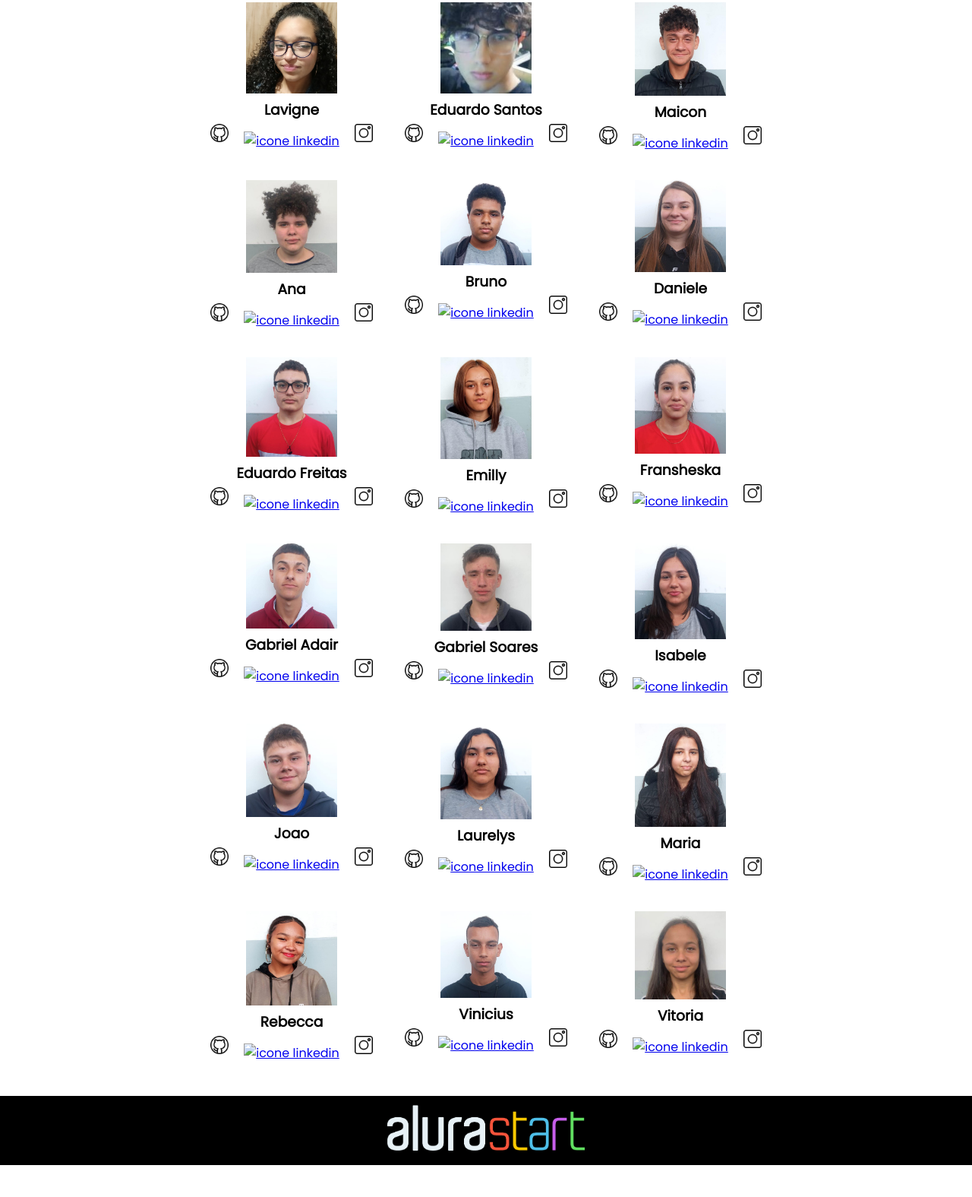
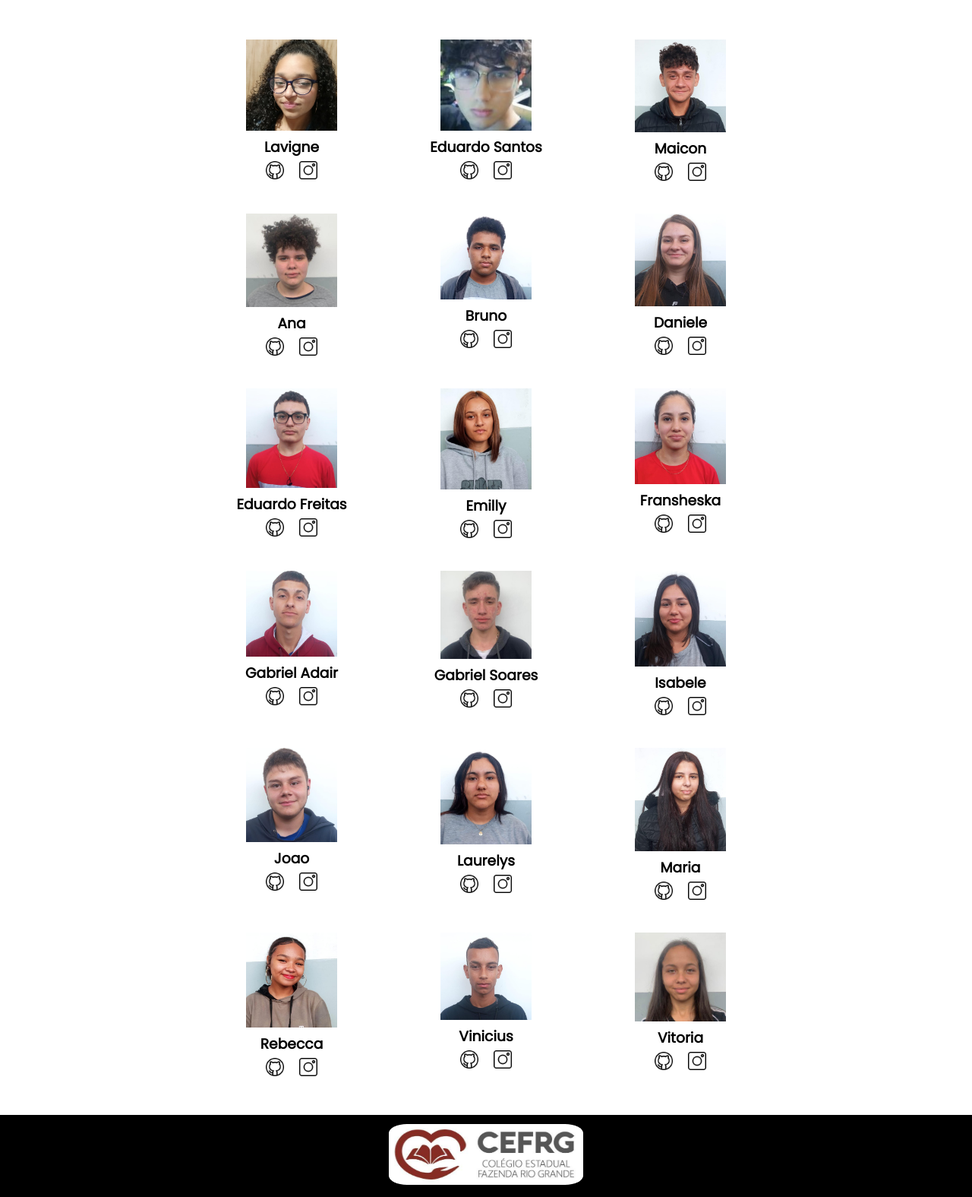
Before and after one commit to LavigneLucindo/Site-2A, a plain HTML site: page index.html in a window 1280 px wide. Shown: the part 647-2222 px from the top of the page at 76% size. Before the commit the page ends 2180 px from the top, so only its background shows below. Drawn offline with Linux system fonts and the light colour scheme.

Commit message:
Add files via upload

```diff
--- a/index.html
+++ b/index.html
@@ -5,7 +5,7 @@
     <meta charset="UTF-8">
     <meta http-equiv="X-UA-Compatible" content="IE=edge">
     <meta name="viewport" content="width=device-width, initial-scale=1.0">
-    <title>Equipe Alura Start</title>
+    <title>Site da turma 2°A FRG</title>
     <link rel="stylesheet" href="style.css">
     <link rel="preconnect" href="https://fonts.googleapis.com">
     <link rel="preconnect" href="https://fonts.gstatic.com" crossorigin>
@@ -14,10 +14,11 @@
 
 <body>
     <header class="cabecalho">
-        <img class="cabecalho-imagem" src="alurastart logo.png" alt="logo da alura start">
+        <img class="cabecalho-imagem" src="logo escola.jpg" alt="logo escola">
         <ul class="cabecalho-lista">
             <li class="cabecalho-lista-item"><a href="#escola">Escola</a></li>
             <li class="cabecalho-lista-item"><a href="#estudante">Estudante</a></li>
+            <li class="cabecalho-lista-item"><a href="#equipe-pedagogica">Equipe pedagógica</a></li>
         </ul>
     </header>
     <section id="escola">
@@ -40,8 +41,6 @@
                 <h3 class="estudante-nome">Lavigne</h3>
                 <a href="https://github.com/LavigneLucindo"><img class="estudante-icone" src="github.png"
                         alt="icone github"></a>
-                <a href="https://linkedin.com"><img class="estudante-icone" src="linkedin.png"
-                        alt="icone linkedin"></a>
                 <a href="https://instagram.com"><img class="estudante-icone" src="instagram.png"
                         alt="icone instagram"></a>
             </div>
@@ -50,8 +49,6 @@
                 <h3 class="estudante-nome">Eduardo Santos</h3>
                 <a href="https://github.com/edu231232"><img class="estudante-icone" src="github.png"
                         alt="icone github"></a>
-                <a href="https://www.linkedin.com/in/gabriela-marcomini-de-lima/"><img class="estudante-icone"
-                        src="linkedin.png" alt="icone linkedin"></a>
                 <a href="https://www.instagram.com/dusantosxz/"><img class="estudante-icone" src="instagram.png"
                         alt="icone instagram"></a>
             </div>
@@ -60,8 +57,6 @@
                 <h3 class="estudante-nome">Maicon</h3>
                 <a href="https://github.com"><img class="estudante-icone" src="github.png"
                         alt="icone github"></a>
-                <a href="https://www.linkedin.com"><img class="estudante-icone"
-                        src="linkedin.png" alt="icone linkedin"></a>
                 <a href="https://www.instagram.com"><img class="estudante-icone" src="instagram.png"
                         alt="icone instagram"></a>
             </div>
@@ -72,8 +67,6 @@
                 <h3 class="estudante-nome">Ana</h3>
                 <a href="https://github.com"><img class="estudante-icone" src="github.png"
                         alt="icone github"></a>
-                <a href="https://www.linkedin.com"><img class="estudante-icone" src="linkedin.png"
-                        alt="icone linkedin"></a>
                 <a href="https://www.instagram.com"><img class="estudante-icone" src="instagram.png"
                         alt="icone instagram"></a>
             </div>
@@ -82,8 +75,6 @@
                 <h3 class="estudante-nome">Bruno</h3>
                 <a href="https://github.com"><img class="estudante-icone" src="github.png"
                         alt="icone github"></a>
-                <a href="https://www.linkedin.com"><img class="estudante-icone" src="linkedin.png"
-                        alt="icone linkedin"></a>
                 <a href="https://www.instagram.com"><img class="estudante-icone" src="instagram.png"
                         alt="icone instagram"></a>
             </div>
@@ -92,9 +83,7 @@
                 <h3 class="estudante-nome">Daniele</h3>
                 <a href="https://github.com"><img class="estudante-icone" src="github.png"
                         alt="icone github"></a>
-                <a href="https://www.linkedin.com"><img class="estudante-icone" src="linkedin.png"
-                        alt="icone linkedin"></a>
-                <a href="https://github.com"><img class="estudante-icone" src="instagram.png"
+                <a href="https://www.instagram.com"><img class="estudante-icone" src="instagram.png"
                         alt="icone instagram"></a>
            </div>
            <span></span>
@@ -104,8 +93,6 @@
                 <h3 class="estudante-nome">Eduardo Freitas</h3>
                 <a href="https://github.com"><img class="estudante-icone" src="github.png"
                         alt="icone github"></a>
-                <a href="https://www.linkedin.com"><img class="estudante-icone" src="linkedin.png"
-                        alt="icone linkedin"></a>
                 <a href="https://www.instagram.com"><img class="estudante-icone" src="instagram.png"
                         alt="icone instagram"></a>
             </div>
@@ -114,9 +101,7 @@
                 <h3 class="estudante-nome">Emilly</h3>
                 <a href="https://github.com"><img class="estudante-icone" src="github.png"
                         alt="icone github"></a>
-                <a href="https://www.linkedin.com"><img class="estudante-icone" src="linkedin.png"
-                        alt="icone linkedin"></a>
-                <a href="https://www.instagram.com/"><img class="estudante-icone" src="instagram.png"
+               <a href="https://www.instagram.com/"><img class="estudante-icone" src="instagram.png"
                         alt="icone instagram"></a>
             </div>
             <div class="estudante-div">
@@ -124,8 +109,6 @@
                 <h3 class="estudante-nome">Fransheska</h3>
                 <a href="https://github.com"><img class="estudante-icone" src="github.png"
                         alt="icone github"></a>
-                <a href="https://www.linkedin.com/in/olhe/"><img class="estudante-icone" src="linkedin.png"
-                        alt="icone linkedin"></a>
                 <a href="https://www.instagram.com"><img class="estudante-icone" src="instagram.png"
                         alt="icone instagram"></a>
              </div>
@@ -136,8 +119,6 @@
                 <h3 class="estudante-nome">Gabriel Adair</h3>
                 <a href="https://github.com"><img class="estudante-icone" src="github.png"
                         alt="icone github"></a>
-                <a href="https://www.linkedin.com"><img class="estudante-icone" src="linkedin.png"
-                        alt="icone linkedin"></a>
                 <a href="https://www.instagram.com"><img class="estudante-icone" src="instagram.png"
                         alt="icone instagram"></a>
             </div>
@@ -146,8 +127,6 @@
                 <h3 class="estudante-nome">Gabriel Soares</h3>
                 <a href="https://github.com"><img class="estudante-icone" src="github.png"
                         alt="icone github"></a>
-                <a href="https://www.linkedin.com"><img class="estudante-icone" src="linkedin.png"
-                        alt="icone linkedin"></a>
                 <a href="https://www.instagram.com"><img class="estudante-icone" src="instagram.png"
                         alt="icone instagram"></a>
             </div>
@@ -156,9 +135,7 @@
                 <h3 class="estudante-nome">Isabele</h3>
                 <a href="https://github.com"><img class="estudante-icone" src="github.png"
                         alt="icone github"></a>
-                <a href="https://www.linkedin.com"><img class="estudante-icone" src="linkedin.png"
-                        alt="icone linkedin"></a>
-                <a href="https://github.com"><img class="estudante-icone" src="instagram.png"
+                <a href="https://www.instagram.com"><img class="estudante-icone" src="instagram.png"
                         alt="icone instagram"></a>
                 </div>
                 <span></span>
@@ -168,8 +145,6 @@
                 <h3 class="estudante-nome">Joao</h3>
                 <a href="https://github.com"><img class="estudante-icone" src="github.png"
                         alt="icone github"></a>
-                <a href="https://www.linkedin.com"><img class="estudante-icone" src="linkedin.png"
-                        alt="icone linkedin"></a>
                 <a href="https://www.instagram.com"><img class="estudante-icone" src="instagram.png"
                         alt="icone instagram"></a>
             </div>
@@ -178,9 +153,7 @@
                 <h3 class="estudante-nome">Laurelys</h3>
                 <a href="https://github.com"><img class="estudante-icone" src="github.png"
                         alt="icone github"></a>
-                <a href="https://www.linkedin.com"><img class="estudante-icone" src="linkedin.png"
-                        alt="icone linkedin"></a>
-                <a href="https://www.instagram.com"><img class="estudante-icone" src="instagram.png"
+               <a href="https://www.instagram.com"><img class="estudante-icone" src="instagram.png"
                         alt="icone instagram"></a>
             </div>
             <div class="estudante-div">
@@ -188,9 +161,7 @@
                 <h3 class="estudante-nome">Maria</h3>
                 <a href="https://github.com"><img class="estudante-icone" src="github.png"
                         alt="icone github"></a>
-                <a href="https://www.linkedin.com"><img class="estudante-icone" src="linkedin.png"
-                        alt="icone linkedin"></a>
-                <a href="https://github.com"><img class="estudante-icone" src="instagram.png"
+                <a href="https://www.instagram.com"><img class="estudante-icone" src="instagram.png"
                         alt="icone instagram"></a>
             </div>
             <span></span>
@@ -200,8 +171,6 @@
                 <h3 class="estudante-nome">Rebecca</h3>
                 <a href="https://github.com"><img class="estudante-icone" src="github.png"
                         alt="icone github"></a>
-                <a href="https://www.linkedin.com"><img class="estudante-icone" src="linkedin.png"
-                        alt="icone linkedin"></a>
                 <a href="https://www.instagram.com"><img class="estudante-icone" src="instagram.png"
                         alt="icone instagram"></a>
             </div>
@@ -210,9 +179,7 @@
                 <h3 class="estudante-nome">Vinicius</h3>
                 <a href="https://github.com"><img class="estudante-icone" src="github.png"
                         alt="icone github"></a>
-                <a href="https://www.linkedin.com"><img class="estudante-icone" src="linkedin.png"
-                        alt="icone linkedin"></a>
-                <a href="https://www.instagram.com"><img class="estudante-icone" src="instagram.png"
+               <a href="https://www.instagram.com"><img class="estudante-icone" src="instagram.png"
                         alt="icone instagram"></a>
             </div>
             <div class="estudante-div">
@@ -220,14 +187,12 @@
                 <h3 class="estudante-nome">Vitoria</h3>
                 <a href="https://github.com"><img class="estudante-icone" src="github.png"
                         alt="icone github"></a>
-                <a href="https://www.linkedin.com"><img class="estudante-icone" src="linkedin.png"
-                        alt="icone linkedin"></a>
-                <a href="https://github.com"><img class="estudante-icone" src="instagram.png"
+               <a href="https://www.instagram.com"><img class="estudante-icone" src="instagram.png"
                         alt="icone instagram"></a>
     </section>
 
     <footer class="rodape">
-        <img class="rodape-imagem" src="alurastart logo.png" alt="logo da alura start">
+        <img class="rodape-imagem" src="logo escola.jpg" alt="logo escola">
     </footer>
 </body>
 
--- a/style.css
+++ b/style.css
@@ -16,6 +16,7 @@ body {
 
 .cabecalho-imagem{
     width: 20%;
+    border-radius: 20px;
 }
 
 .cabecalho-lista-item{
@@ -80,13 +81,19 @@ body {
     grid-template-columns: 20% 20% 20% 20% 20%;
 }
 
+#equipe-pedagogica{
+    padding: 24px 0;
+}
+
 .rodape{
     background-color: black;
     text-align: center;
 }
 
 .rodape-imagem{
-    height: 60px;
+    height: 80px;
+    width: 20%;
     padding: 12px 0;
+    border-radius: 24px;
 
 }
```
